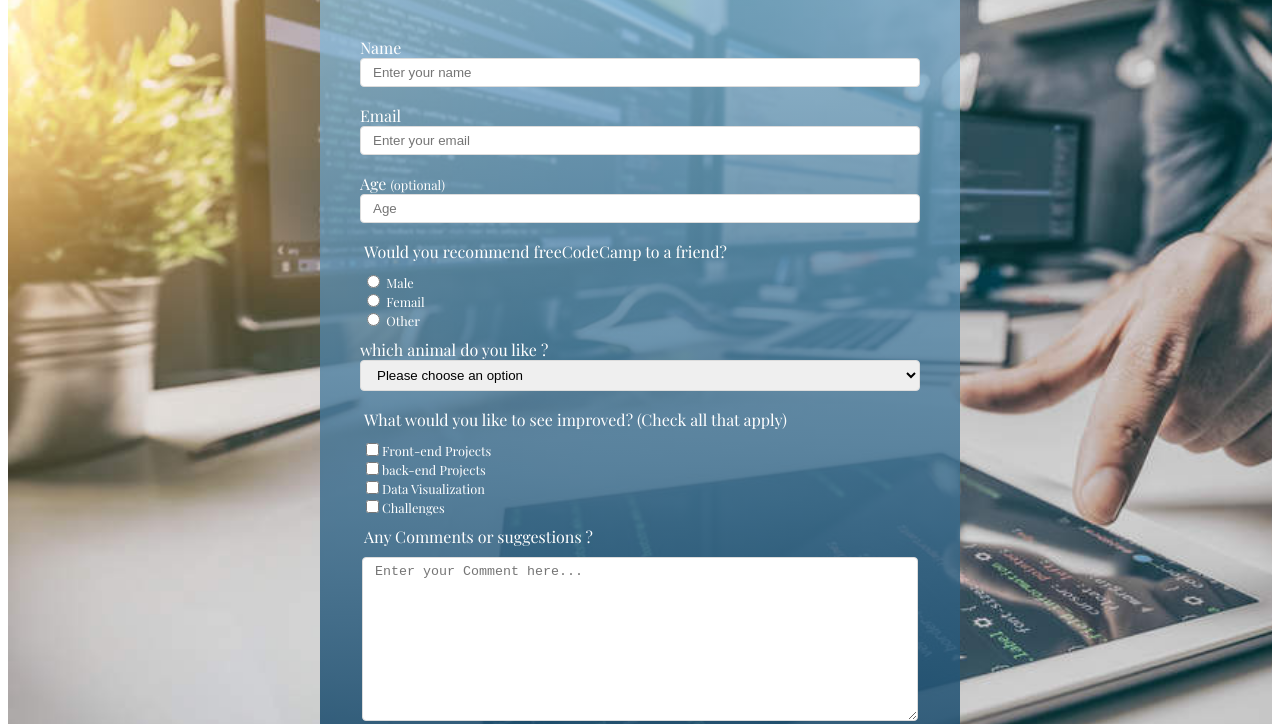
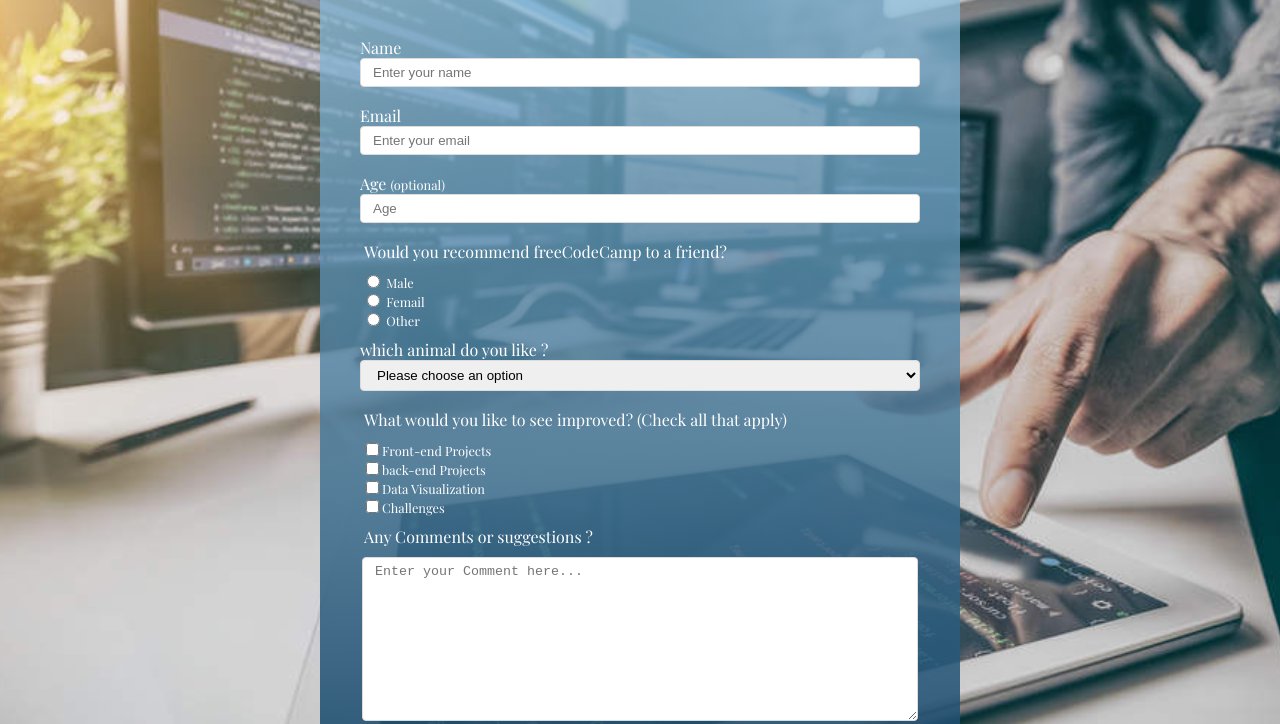
Before and after one commit to machkour1998/Survey-Form, a plain HTML site: page index.html in a window 1280 px wide. Shown: the part 154-878 px from the top of the page. Drawn offline with nearby package versions, Linux system fonts and the light colour scheme; a web font is replaced by a local one.

Commit message:
modify background image

```diff
--- a/index.css
+++ b/index.css
@@ -1,9 +1,13 @@
+body {
+	background-image: url('images/backgroud.jpg');
+	background-size: cover;
+	background-position: center;
+	height: 100%;
+}
 #main {
 	display: flex;
 	flex-direction: column;
 	align-items: center;
-	background-image: url('images/backgroud.jpg');
-	background-size: cover;
 }
 #survey-form {
 	padding: 2.5rem;
```
